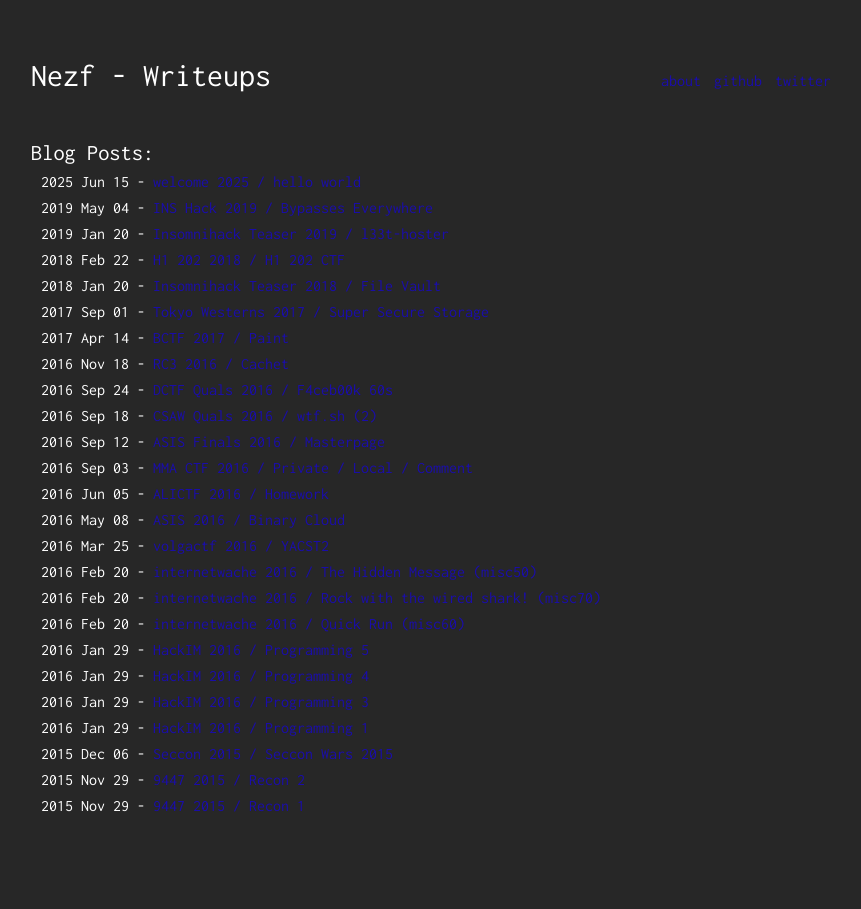
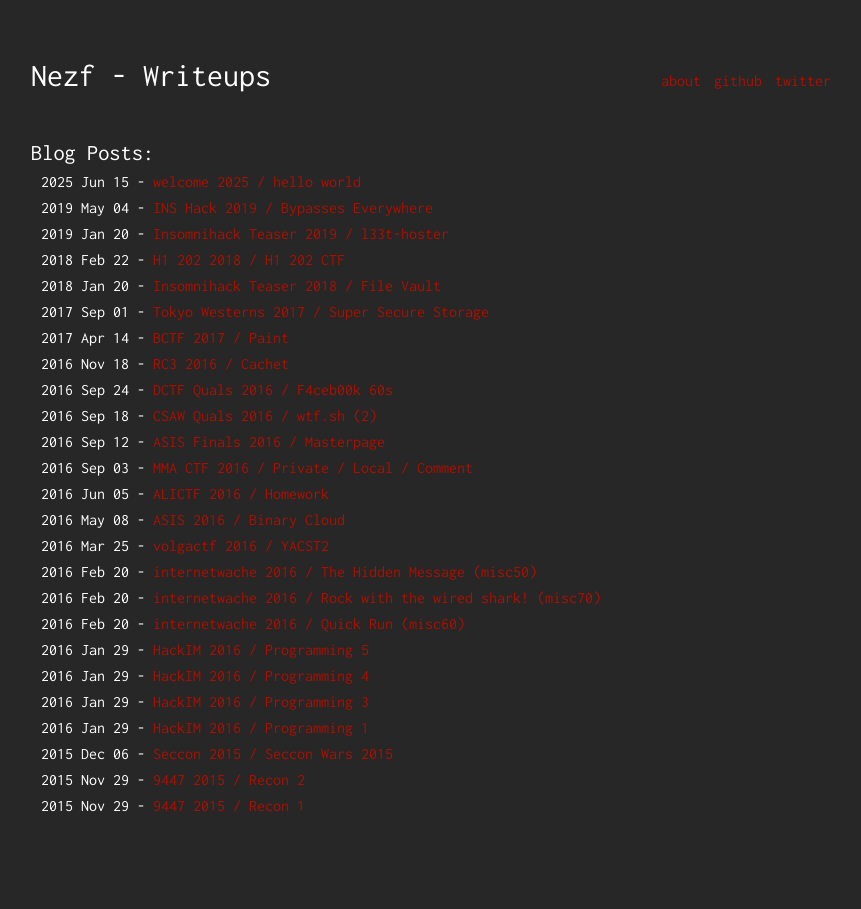
Before and after one commit to Nezf00/Nezf00.github.io, a Jekyll site: the page built from index.html, in a window 1280 px wide. Shown: the whole page, without its empty margins (209-1070 px from the left). Built offline with Jekyll 4.4.1, drawn with Linux system fonts in a browser that asks for light colours.

Commit message:
Update _config.scss

```diff
--- a/_sass/_config.scss
+++ b/_sass/_config.scss
@@ -2,7 +2,7 @@
 $color-black: #272727;
 $color-white: #FFFFFF;
 $color-grey: #EEEEEE;
-$color-link: #1A0DAB;
+$color-link: #ac1000;
 $color-code: #00FF00;
 $color-hire-white: #FEFEFE;
 $color-hire-black: #272727;
```
